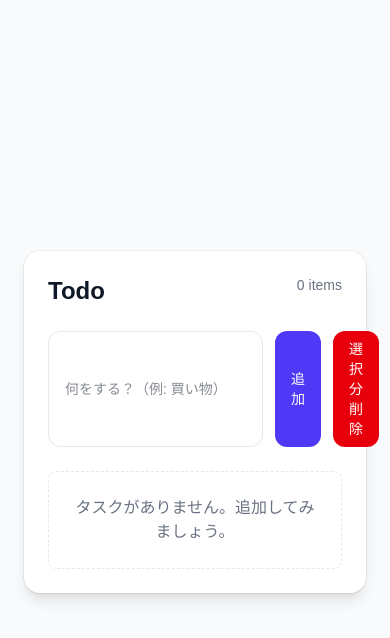
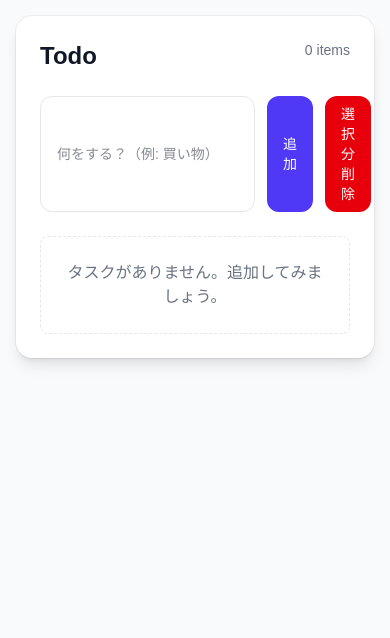
Before and after one commit to shota1423/my-next-app, a Next.js app: page /todo in a window 390 px wide. Shown: the top 638 px of the page. Built offline with nearby package versions, Linux system fonts and the light colour scheme.

Commit message:
スマホ画面最適化

```diff
--- a/app/todo/page.tsx
+++ b/app/todo/page.tsx
@@ -48,8 +48,8 @@ export default function TodoPage() {
   };
 
   return (
-    <main className="min-h-screen bg-gray-50 dark:bg-[#071023] flex items-center justify-center p-6">
-      <section className="w-full max-w-2xl bg-white dark:bg-slate-900 rounded-2xl shadow-lg ring-1 ring-black/5 dark:ring-white/5 p-6">
+    <main className="min-h-screen bg-gray-50 dark:bg-[#071023] flex items-start sm:items-center sm:justify-center p-4">
+      <section className="w-full max-w-2xl bg-white dark:bg-slate-900 rounded-2xl shadow-lg ring-1 ring-black/5 dark:ring-white/5 p-6 max-h-[calc(100dvh-3.5rem)] overflow-auto" style={{ WebkitOverflowScrolling: 'touch' }}>
         <header className="flex items-start justify-between gap-4">
           <div>
             <h1 className="text-2xl font-semibold text-gray-900 dark:text-gray-100">Todo</h1>
@@ -62,6 +62,8 @@ export default function TodoPage() {
           <label className="sr-only">新しいタスク</label>
           <input
             className="flex-1 rounded-xl border border-gray-200 dark:border-slate-700 bg-white dark:bg-slate-800 px-4 py-2 text-sm text-gray-900 dark:text-gray-100 focus:outline-none focus:ring-2 focus:ring-indigo-500 transition"
+            inputMode="text"
+            enterKeyHint="done"
             value={title}
             onChange={(e) => setTitle(e.target.value)}
             placeholder="何をする？（例: 買い物）"
```
